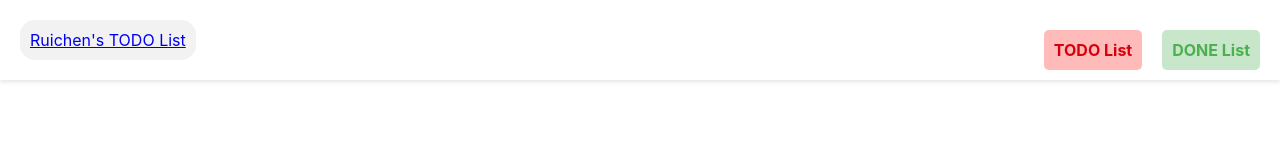
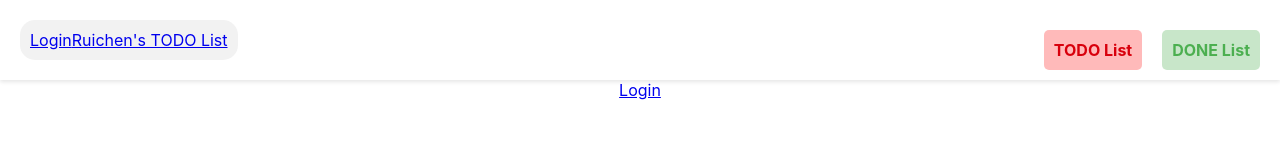
Before and after one commit to csci5117s24/homework-2-RuichenHe, a React (Create React App) app: page / in a window 1280 px wide. Shown: the top 160 px of the page. Built offline with nearby package versions, Linux system fonts and the light colour scheme.

Commit message:
Add login button

```diff
--- a/src/App.js
+++ b/src/App.js
@@ -9,6 +9,7 @@ function App() {
     <div className="App">
       <div className="top-bar">
         <div className='home-head'>
+          <a href="/.auth/login/github">Login</a>
           <Link to="/todos">Ruichen's TODO List</Link>
         </div>
         <div className='bottom-buttons'>
@@ -20,6 +21,7 @@ function App() {
           </div>
         </div>
       </div>
+      <a href="/.auth/login/github?post_login_redirect_uri=/todos">Login</a>
       <Outlet />
     </div>
   );
```
